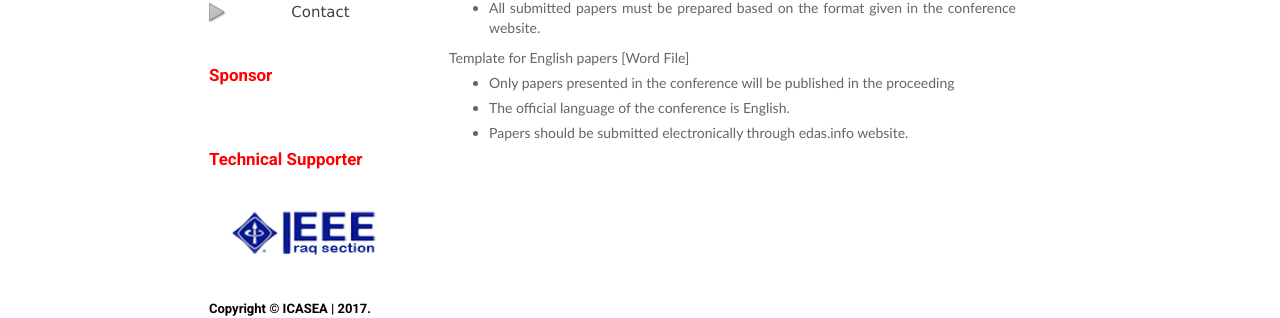
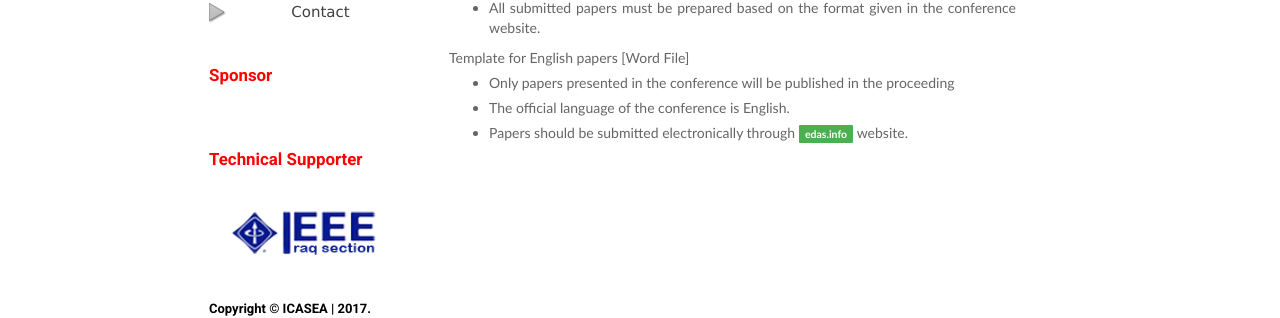
Before and after one commit to alaidi/ICOSEA, a Jekyll site: the page built from author.md, in a window 1280 px wide. Shown: the part 769-1087 px from the top of the page. Built offline with Jekyll 4.4.1, drawn with Linux system fonts in a browser that asks for light colours; our own code applies the rules of GitHub Pages for plain Markdown files.

Commit message:
update edas

```diff
--- a/author.md
+++ b/author.md
@@ -25,4 +25,4 @@ Template for English papers [Word File]
 
 - The official language of the conference is English.
 
-- Papers should be submitted electronically through edas.info website.
+- Papers should be submitted electronically through <span class="label label-success">edas.info</span> website.
```
